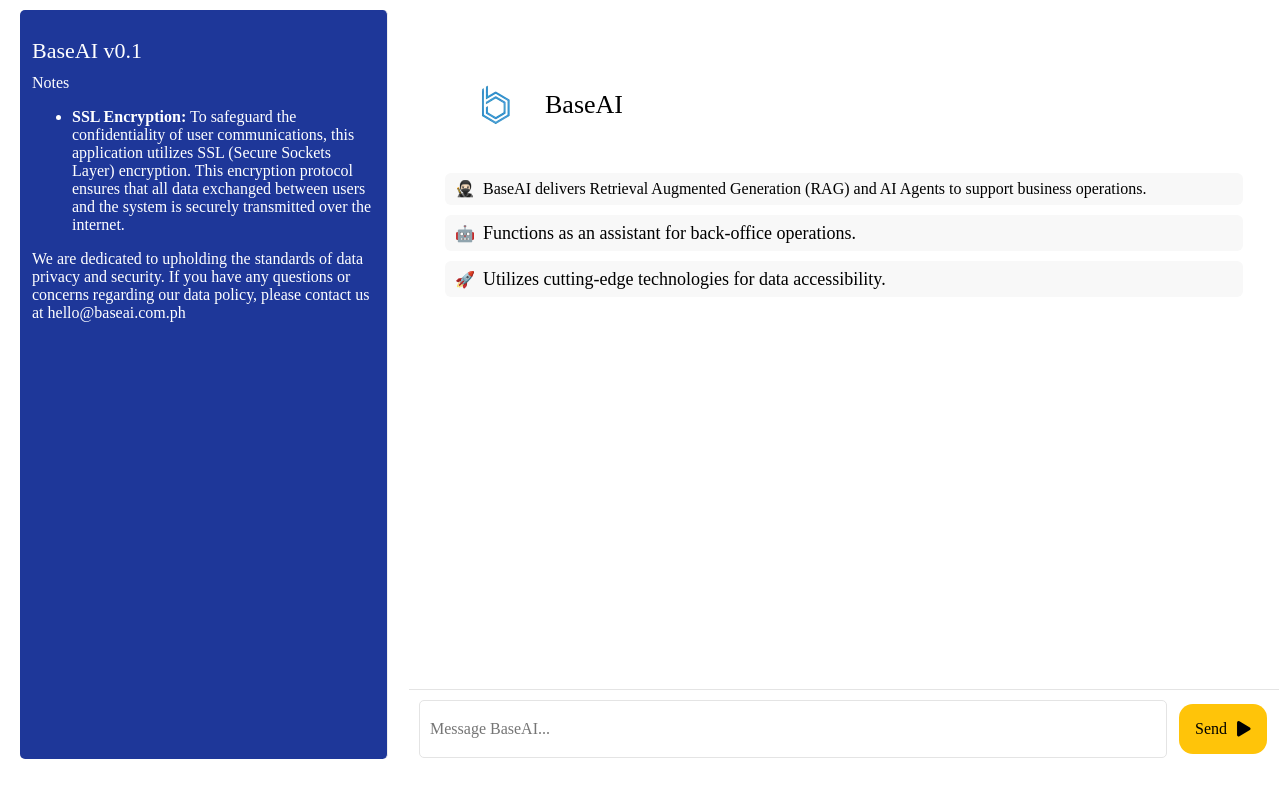
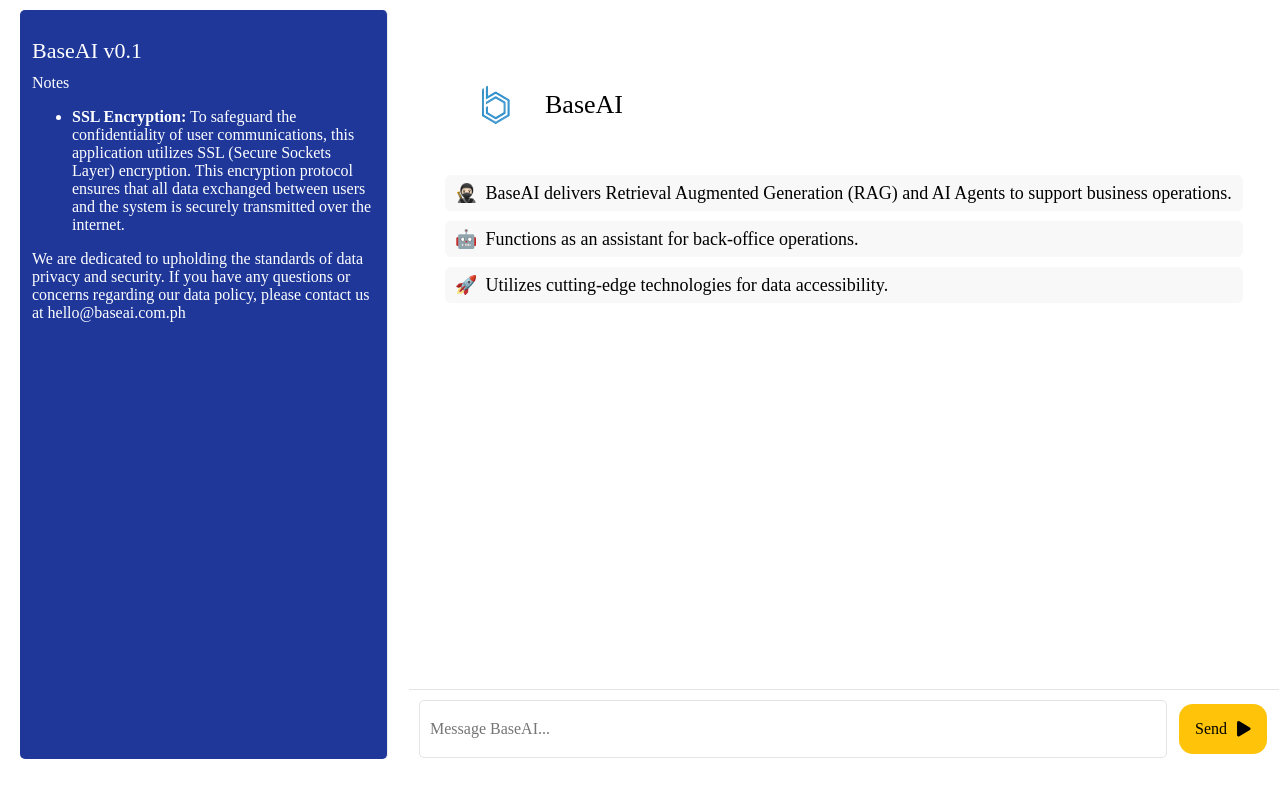
Before and after one commit to andersonbond/friday-react, a React (Vite) app: page /home in a window 1280 px wide. Built offline with nearby package versions, Linux system fonts and the light colour scheme; a web font is replaced by a local one.

Commit message:
style: minor ui

```diff
--- a/src/components/About.tsx
+++ b/src/components/About.tsx
@@ -7,7 +7,7 @@
       <h1>
         <img src={BaseAILogo} alt="Friday" className='friday-icon-md' style={{ verticalAlign: 'middle' }} />BaseAI
       </h1>
-      <ul className='ol-2'>
+      <ul className='ol-2 text-18'>
         <li>
           🥷🏻
           <span className='ml-8'>BaseAI delivers Retrieval Augmented Generation (RAG) and AI Agents to support business operations.</span>
```
